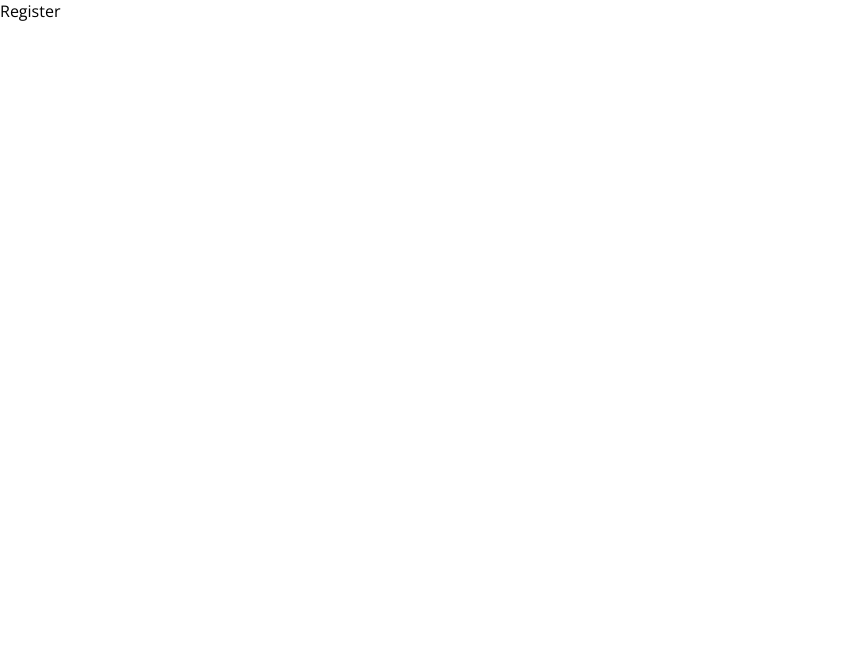
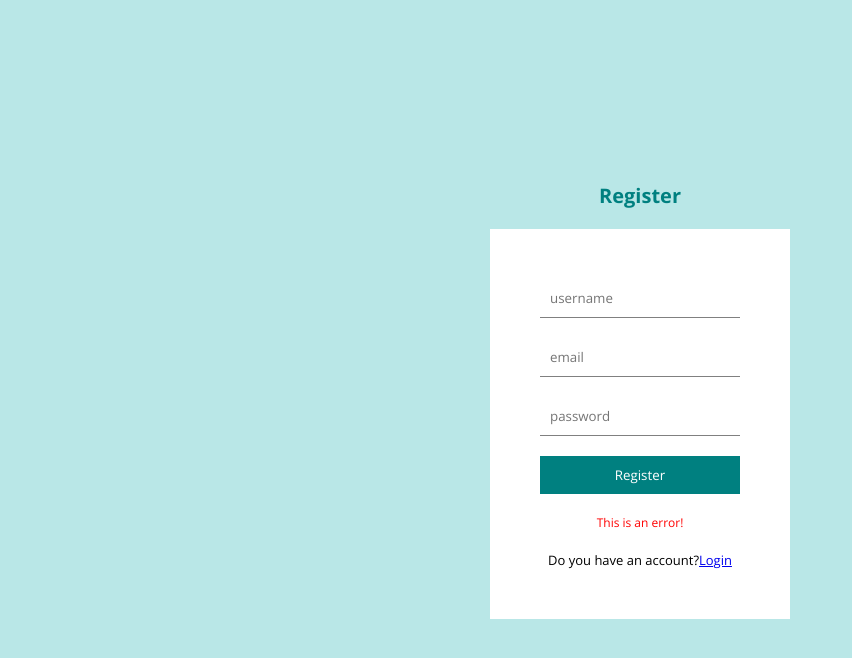
Before and after one commit to sauzzon/Blog-WebApp, a React (Create React App) app in the folder client/: page /register in a window 1280 px wide. Shown: the top 658 px of the page, without its empty margins (0-852 px from the left). Built offline with nearby package versions, Linux system fonts and the light colour scheme.

Commit message:
register page design done

```diff
--- a/client/src/pages/Login.jsx
+++ b/client/src/pages/Login.jsx
@@ -6,8 +6,8 @@
     <div className="auth">
       <h1>Login</h1>
       <form>
-        <input type="text" placeholder="username" />
-        <input type="password" placeholder="password" />
+        <input required type="text" placeholder="username" />
+        <input required type="password" placeholder="password" />
         <button>Login</button>
         <p>This is an error!</p>
         <span>
--- a/client/src/pages/Register.jsx
+++ b/client/src/pages/Register.jsx
@@ -1,7 +1,23 @@
 import React from "react";
+import { Link } from "react-router-dom";
 
 const Register = () => {
-  return <div>Register</div>;
+  return (
+    <div className="auth">
+      <h1>Register</h1>
+      <form>
+        <input required type="text" placeholder="username" />
+        <input required type="email" placeholder="email" />
+        <input required type="password" placeholder="password" />
+        <button>Register</button>
+        <p>This is an error!</p>
+        <span>
+          Do you have an account?
+          <Link to="/login">Login</Link>
+        </span>
+      </form>
+    </div>
+  );
 };
 
 export default Register;
```
